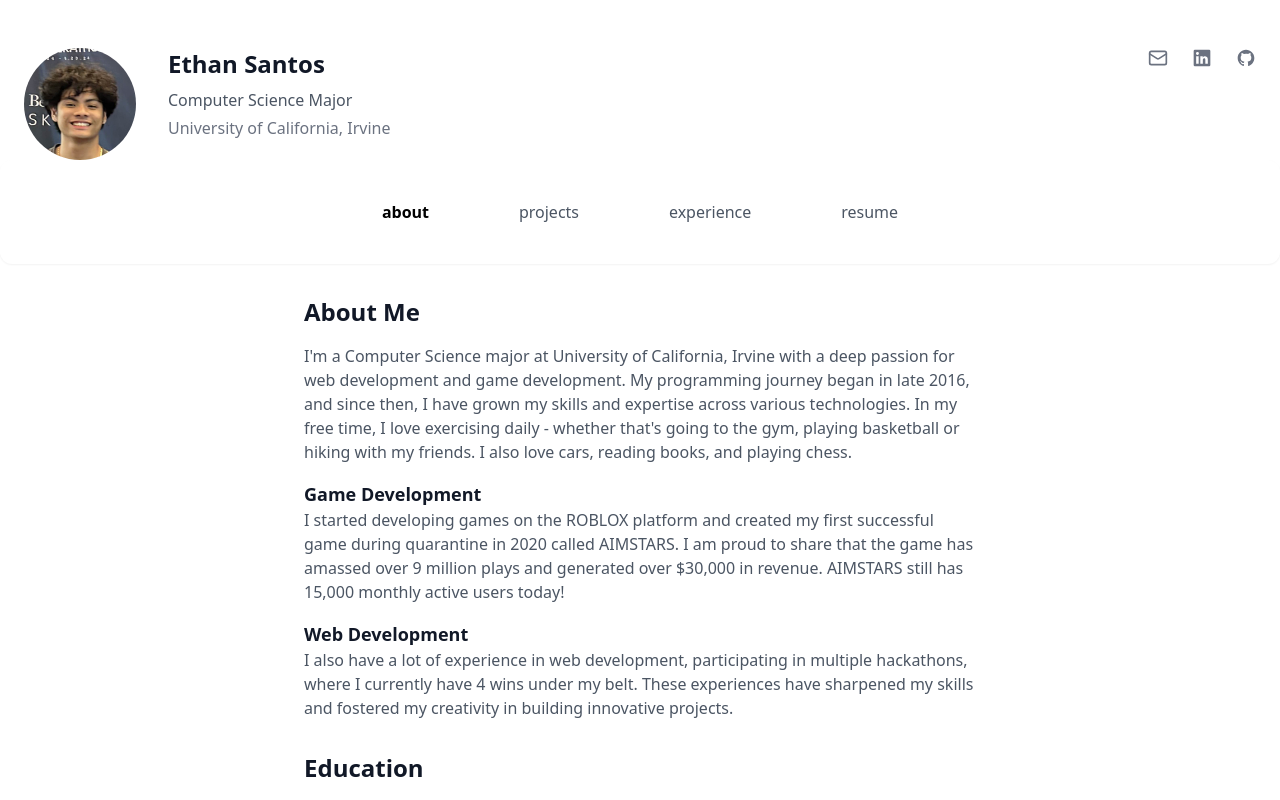
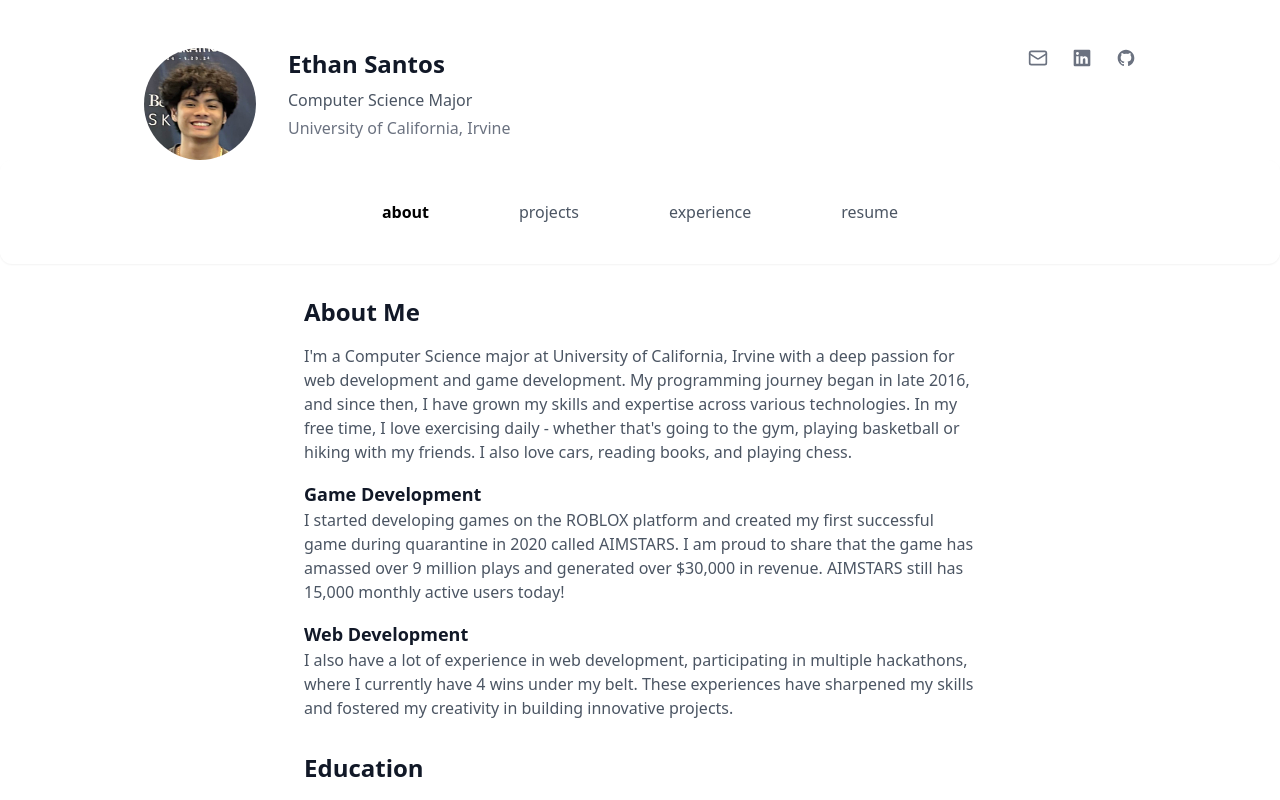
Before and after one commit to EthanSantos/EthanSantos.github.io, a React (Vite) app: page /about in a window 1280 px wide. Shown: the top 800 px of the page. Built offline with nearby package versions, Linux system fonts and the light colour scheme; grey boxes are pictures that could not be loaded.

Commit message:
fixed padding?

```diff
--- a/src/components/ProfileCard.jsx
+++ b/src/components/ProfileCard.jsx
@@ -5,7 +5,7 @@ import profilePic from '../assets/ProfilePic.png';
 const ProfileCard = () => {
   return (
     <header className="w-full bg-white">
-      <div className="max-w-7xl mx-auto px-6 pt-12">
+      <div className="max-w-8xl mx-auto px-36 pt-12">
         <div className="flex flex-col sm:flex-row items-center sm:items-start sm:justify-between gap-8">
           {/* Profile Info */}
           <div className="flex flex-col sm:flex-row items-center sm:items-start gap-8">
```
